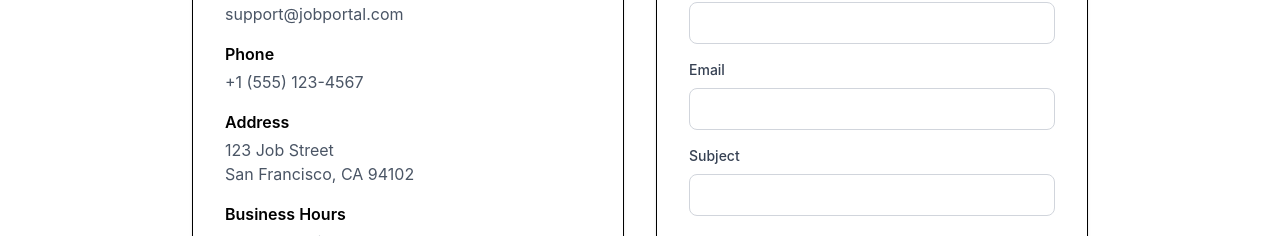
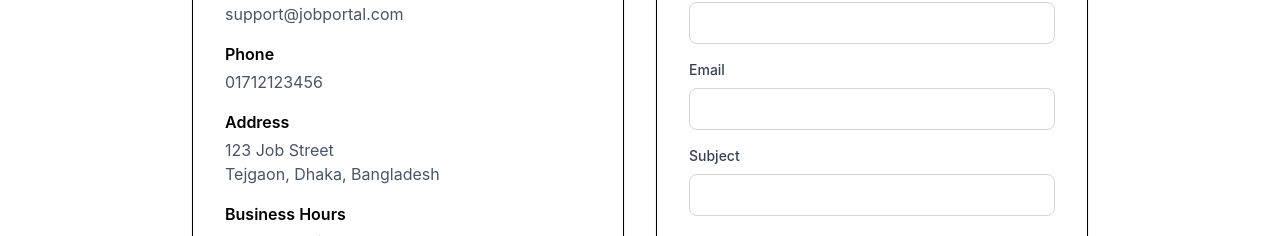
Before and after one commit to Aditya201514049/Job-portal-ostad, a React (Vite) app in the folder frontend/: page /contact in a window 1280 px wide. Shown: the part 291-527 px from the top of the page. Built offline with nearby package versions, Linux system fonts and the light colour scheme.

Commit message:
contact page updated

```diff
--- a/frontend/src/pages/Contact/index.jsx
+++ b/frontend/src/pages/Contact/index.jsx
@@ -30,13 +30,13 @@ const Contact = () => {
             </div>
             <div>
               <h3 className="font-semibold mb-1">Phone</h3>
-              <p className="text-gray-600">+1 (555) 123-4567</p>
+              <p className="text-gray-600">01712123456</p>
             </div>
             <div>
               <h3 className="font-semibold mb-1">Address</h3>
               <p className="text-gray-600">
                 123 Job Street<br />
-                San Francisco, CA 94102
+                Tejgaon, Dhaka, Bangladesh
               </p>
             </div>
             <div>
```
